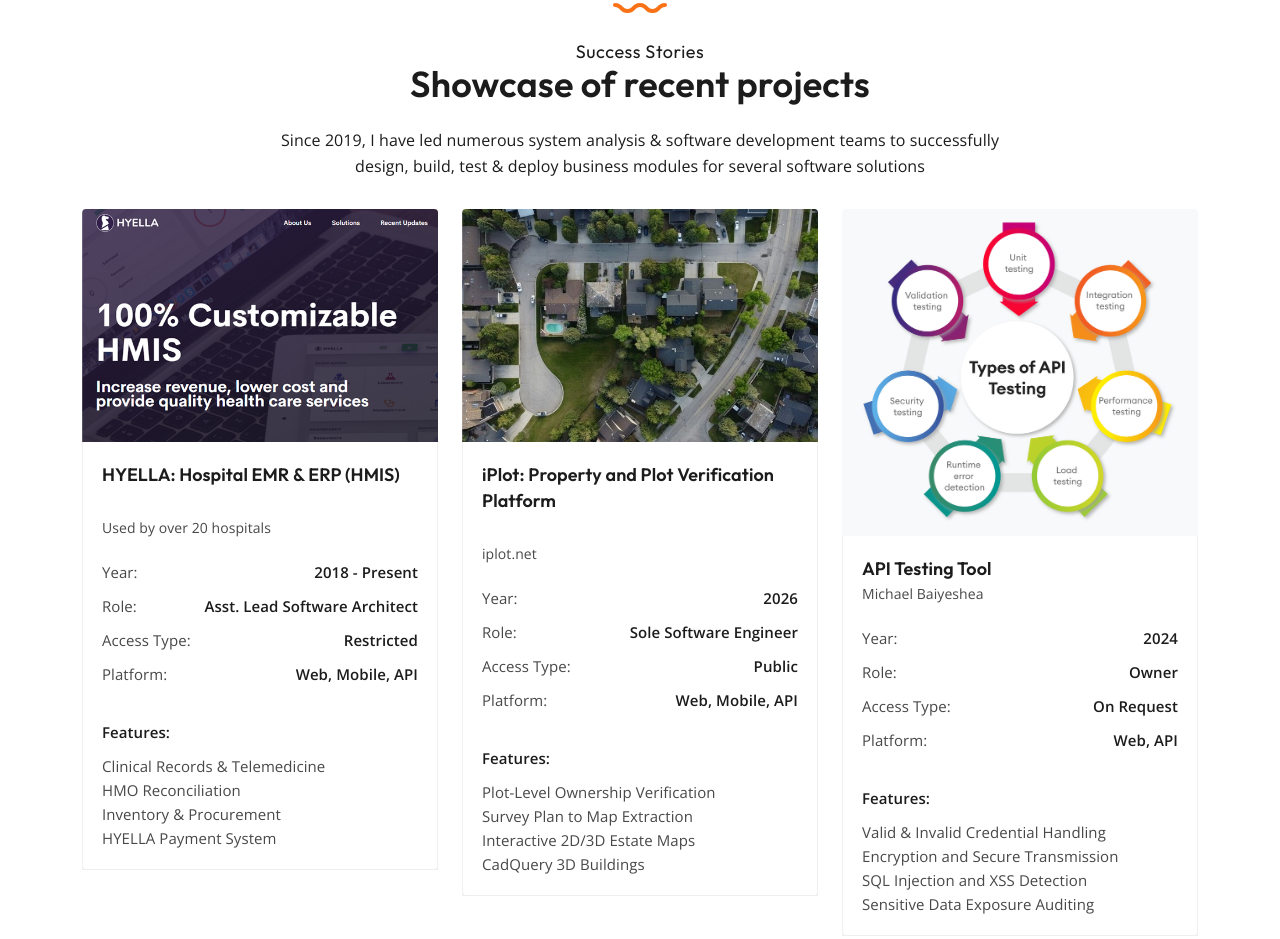
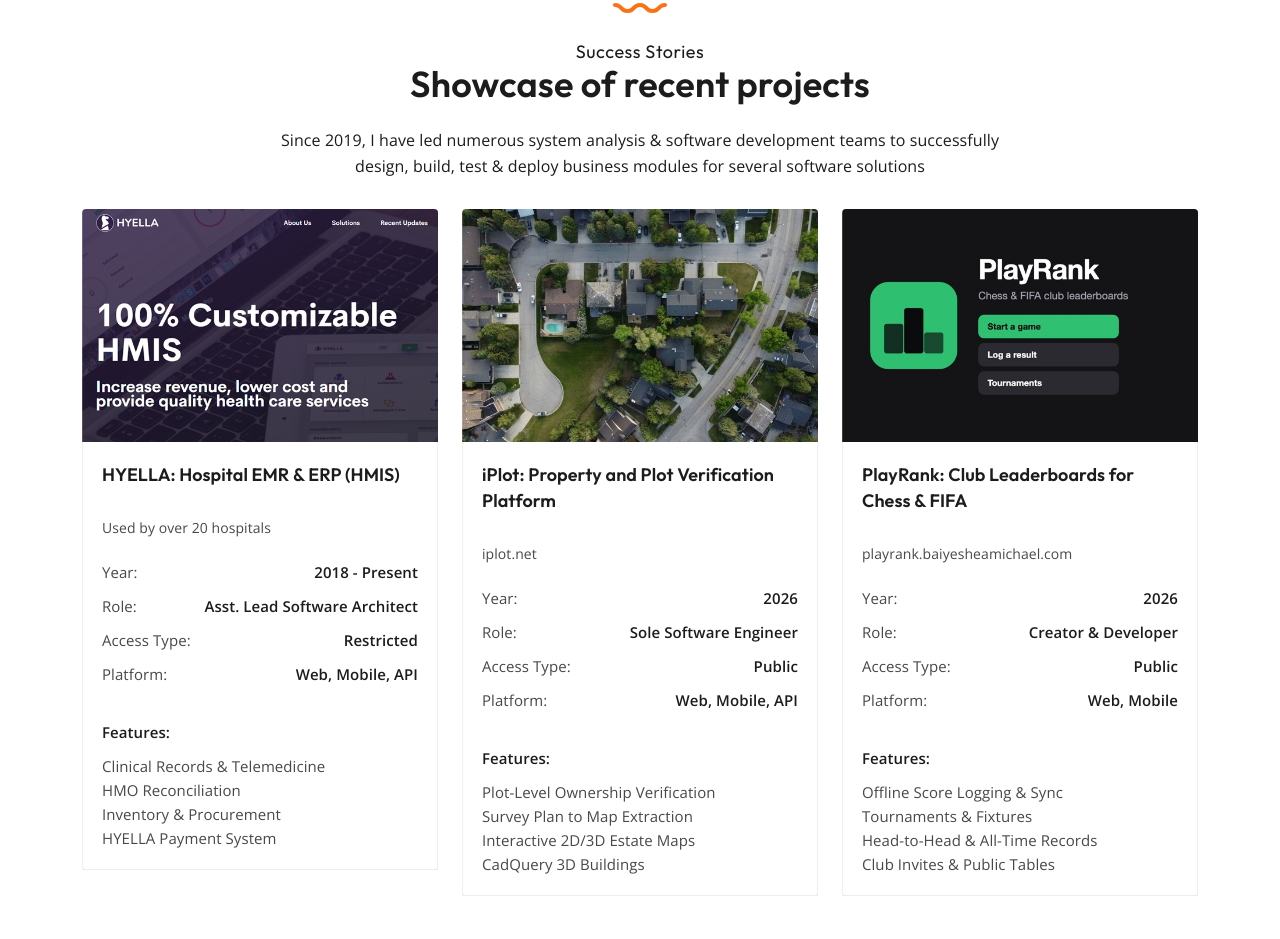
Before and after one commit to BaiyesheaMichael/portfolio, a plain HTML site: page index.html in a window 1280 px wide. Shown: the part 1305-2244 px from the top of the page. Drawn offline with nearby package versions, Linux system fonts and the light colour scheme; files whose address does not match are found by name.

Commit message:
Add PlayRank app

```diff
--- a/index.html
+++ b/index.html
@@ -188,6 +188,42 @@
 									</li>
 									<li>
 										<span>Plot-Level Ownership Verification<br />Survey Plan to Map Extraction<br />Interactive 2D/3D Estate Maps<br />CadQuery 3D Buildings</span>
+									</li>
+								</ul>
+							</div>
+						</div>
+					</div>
+				</li>
+
+				<li class="splide__slide">
+					<div class="tu-featureitem">
+						<figure>
+							<a href="https://playrank.baiyesheamichael.com" target="_blank"><img src="images/index/qualified/img-playrank.jpg" alt="PlayRank club leaderboard app"></a>
+						</figure>
+						<div class="tu-authorinfo">
+							<div class="tu-authordetail">
+								<div class="tu-authorname">
+									<h5> <a href="https://playrank.baiyesheamichael.com" target="_blank"> PlayRank: Club Leaderboards for Chess & FIFA</a></h5><br />
+									<span>playrank.baiyesheamichael.com</span>
+								</div>
+								<ul class="tu-authorlist">
+									<li>
+										<span>Year:<em>2026</em></span>
+									</li>
+									<li>
+										<span>Role:<em>Creator & Developer</em></span>
+									</li>
+									<li>
+										<span>Access Type:<em>Public</em></span>
+									</li>
+									<li>
+										<span>Platform:<em>Web, Mobile</em></span>
+									</li>
+									<li>
+										<br /><span><em>Features:</em></span>
+									</li>
+									<li>
+										<span>Offline Score Logging & Sync<br />Tournaments & Fixtures<br />Head-to-Head & All-Time Records<br />Club Invites & Public Tables</span>
 									</li>
 								</ul>
 							</div>
```
Also changed, not shown: images/index/qualified/img-playrank.jpg (added).
